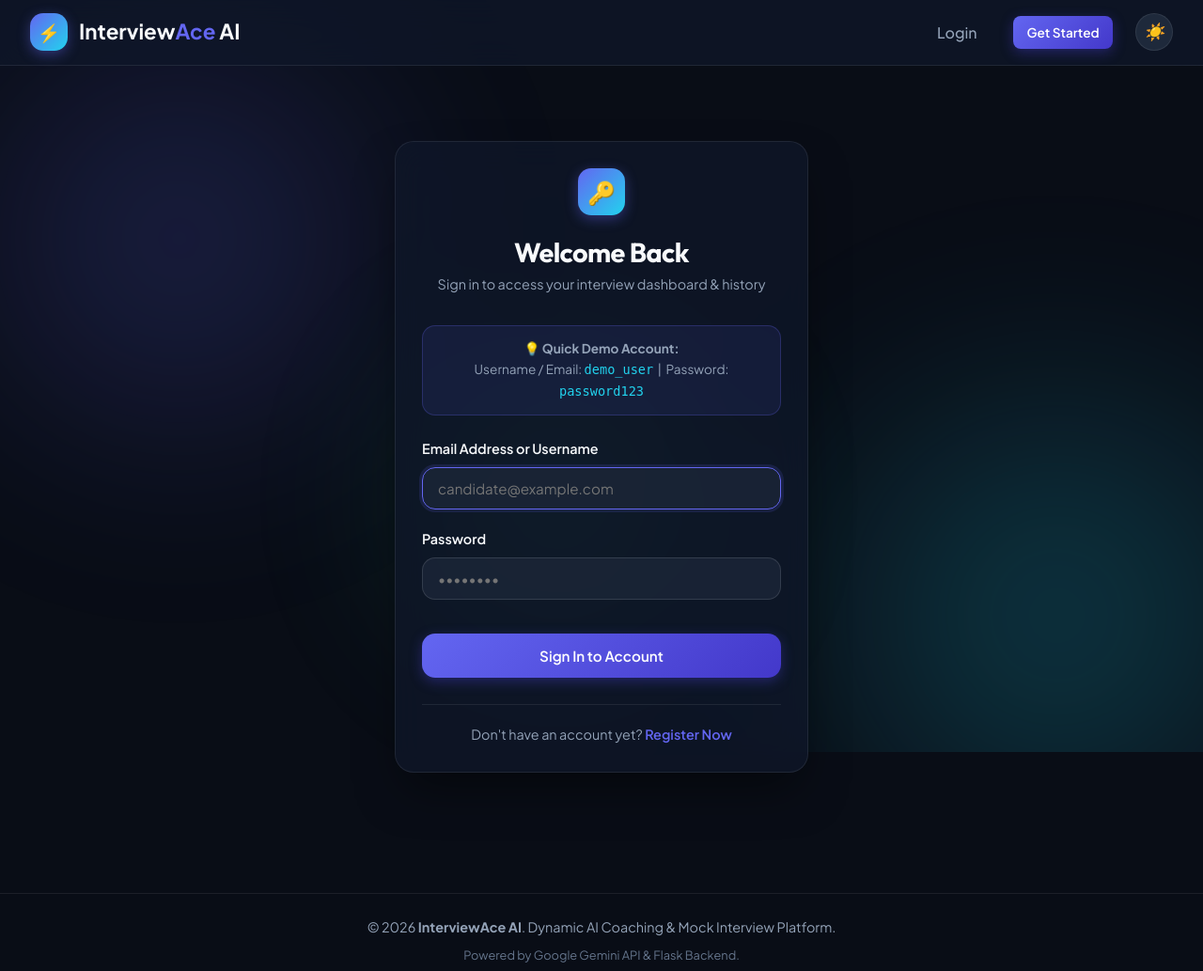
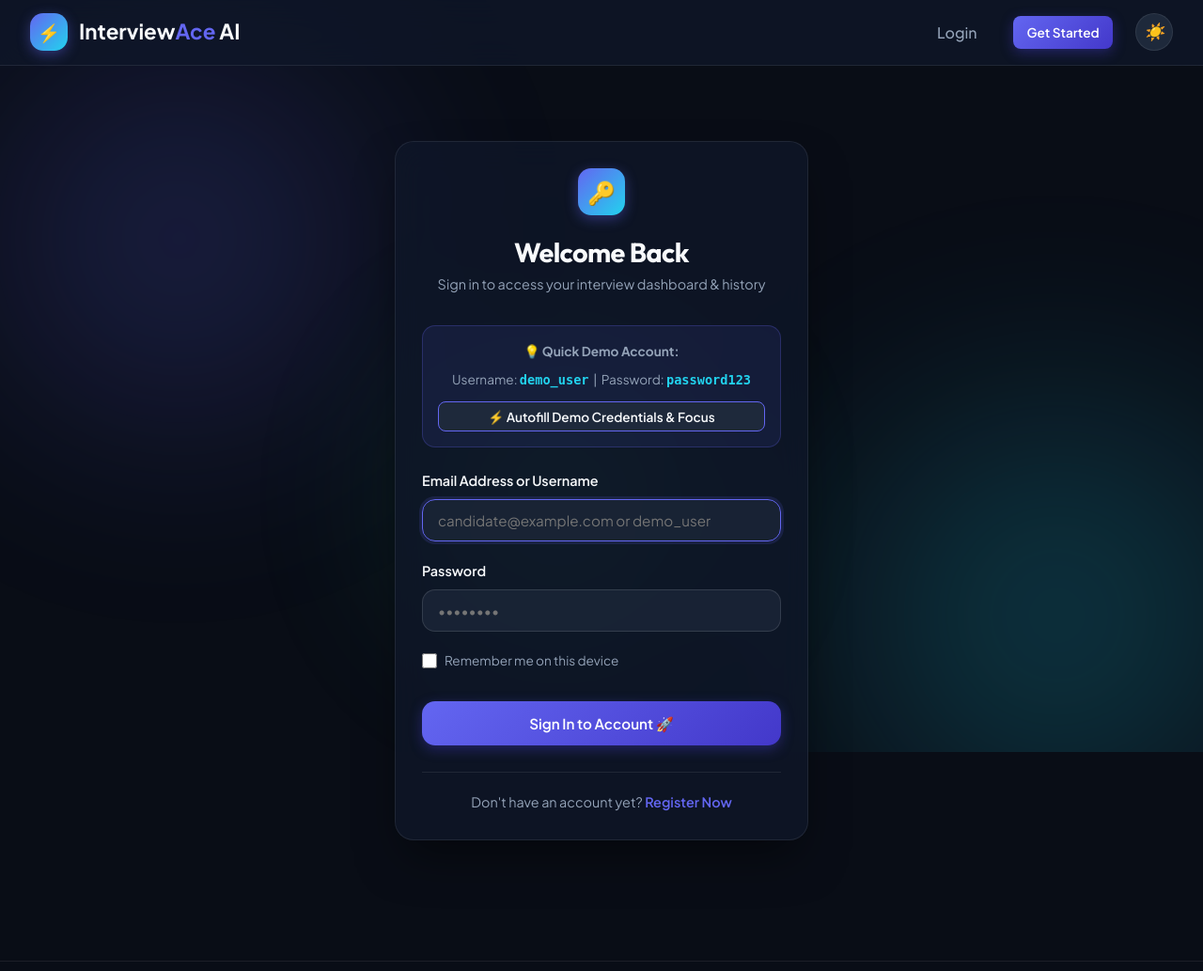
Before and after one commit to KingKhan007-git/InterviewAce-AI, a Flask app: page /login in a window 1280 px wide. Shown: the top 1033 px of the page at 94% size. Run offline with Flask 3, Linux system fonts and the light colour scheme; some libraries are stand-ins or nearby versions.

Commit message:
Fix authentication, demo user seeding, clean CSS classes, and IDE warnings

```diff
--- a/app.py
+++ b/app.py
@@ -33,11 +33,16 @@ def create_app():
 
     with app.app_context():
         db.create_all()
-        # Seed default demo account if table is empty
-        if not User.query.first():
+        # Seed or refresh default demo account
+        from sqlalchemy import func
+        demo = User.query.filter(func.lower(User.username) == 'demo_user').first()
+        if not demo:
             demo = User(username='demo_user', email='demo@example.com')
             demo.set_password('password123')
             db.session.add(demo)
+            db.session.commit()
+        elif not demo.check_password('password123'):
+            demo.set_password('password123')
             db.session.commit()
 
     # Authentication Helper Decorator
@@ -85,8 +90,8 @@ def create_app():
         if request.method == 'POST':
             username = request.form.get('username', '').strip()
             email = request.form.get('email', '').strip().lower()
-            password = request.form.get('password', '').strip()
-            confirm_password = request.form.get('confirm_password', '').strip()
+            password = request.form.get('password', '')
+            confirm_password = request.form.get('confirm_password', '')
 
             if not username or not email or not password:
                 flash('All fields are required.', 'danger')
@@ -100,11 +105,12 @@ def create_app():
                 flash('Password must be at least 6 characters long.', 'danger')
                 return render_template('auth/register.html')
 
-            if User.query.filter_by(username=username).first():
+            from sqlalchemy import func
+            if User.query.filter(func.lower(User.username) == username.lower()).first():
                 flash('Username already taken. Please choose another.', 'danger')
                 return render_template('auth/register.html')
 
-            if User.query.filter_by(email=email).first():
+            if User.query.filter(func.lower(User.email) == email.lower()).first():
                 flash('Email already registered. Please login.', 'danger')
                 return render_template('auth/register.html')
 
@@ -127,7 +133,12 @@ def create_app():
 
         if request.method == 'POST':
             email_or_user = request.form.get('email_or_user', '').strip()
-            password = request.form.get('password', '').strip()
+            password = request.form.get('password', '')
+            remember_me = request.form.get('remember_me')
+
+            if not email_or_user or not password:
+                flash('Please enter both your email/username and password.', 'warning')
+                return render_template('auth/login.html')
 
             from sqlalchemy import func
             user = User.query.filter(
@@ -135,11 +146,18 @@ def create_app():
                 (func.lower(User.username) == email_or_user.lower())
             ).first()
 
-            if not user or not user.check_password(password):
-                flash('Invalid email/username or password.', 'danger')
+            if not user:
+                flash('No account found matching that email or username. Please check your spelling or register a new account.', 'danger')
+                return render_template('auth/login.html')
+
+            if not user.check_password(password):
+                flash('Incorrect password. Please verify your password and try again.', 'danger')
                 return render_template('auth/login.html')
 
             session['user_id'] = user.id
+            if remember_me:
+                session.permanent = True
+
             flash(f'Welcome back, {user.username}!', 'success')
             next_page = request.args.get('next')
             return redirect(next_page if next_page else url_for('dashboard'))
--- a/static/css/styles.css
+++ b/static/css/styles.css
@@ -642,3 +642,11 @@ footer {
     font-size: 0.9rem;
     margin-top: 3rem;
 }
+
+/* --- Dynamic Score & Display Utility Classes --- */
+.score-high { color: var(--accent); }
+.score-medium { color: var(--warning); }
+.score-low { color: var(--danger); }
+.score-normal { color: var(--text-main); }
+.step-hidden { display: none; }
+.step-visible { display: block; }
--- a/templates/auth/login.html
+++ b/templates/auth/login.html
@@ -11,15 +11,20 @@
             <p style="color: var(--text-muted); font-size: 0.9rem;">Sign in to access your interview dashboard & history</p>
         </div>
 
-        <div style="margin-bottom: 1.5rem; padding: 0.85rem 1rem; background: rgba(99, 102, 241, 0.1); border: 1px solid rgba(99, 102, 241, 0.25); border-radius: var(--radius-md); font-size: 0.85rem; color: var(--text-muted); text-align: center;">
-            💡 <strong>Quick Demo Account:</strong><br>
-            Username / Email: <code style="color: var(--secondary);">demo_user</code> &nbsp;|&nbsp; Password: <code style="color: var(--secondary);">password123</code>
+        <div style="margin-bottom: 1.5rem; padding: 1rem; background: rgba(99, 102, 241, 0.1); border: 1px solid rgba(99, 102, 241, 0.25); border-radius: var(--radius-md); font-size: 0.85rem; color: var(--text-muted); text-align: center;">
+            <div style="margin-bottom: 0.5rem;">💡 <strong>Quick Demo Account:</strong></div>
+            <div style="margin-bottom: 0.75rem;">
+                Username: <code style="color: var(--secondary); font-weight: 600;">demo_user</code> &nbsp;|&nbsp; Password: <code style="color: var(--secondary); font-weight: 600;">password123</code>
+            </div>
+            <button type="button" onclick="fillDemoCredentials()" class="btn btn-secondary btn-sm" style="width: 100%; border-color: var(--primary);">
+                ⚡ Autofill Demo Credentials & Focus
+            </button>
         </div>
 
-        <form method="POST" action="{{ url_for('login') }}">
+        <form id="loginForm" method="POST" action="{{ url_for('login') }}">
             <div class="form-group">
                 <label class="form-label" for="email_or_user">Email Address or Username</label>
-                <input type="text" id="email_or_user" name="email_or_user" class="form-control" placeholder="candidate@example.com" required autofocus>
+                <input type="text" id="email_or_user" name="email_or_user" class="form-control" placeholder="candidate@example.com or demo_user" required autofocus>
             </div>
 
             <div class="form-group">
@@ -29,8 +34,15 @@
                 <input type="password" id="password" name="password" class="form-control" placeholder="••••••••" required>
             </div>
 
-            <button type="submit" class="btn btn-primary" style="width: 100%; margin-top: 1rem; padding: 0.85rem;">
-                Sign In to Account
+            <div class="form-group" style="display: flex; align-items: center; gap: 0.5rem; margin-top: 0.75rem;">
+                <input type="checkbox" id="remember_me" name="remember_me" style="width: 16px; height: 16px; accent-color: var(--primary); cursor: pointer;">
+                <label for="remember_me" style="font-size: 0.85rem; color: var(--text-muted); cursor: pointer; user-select: none;">
+                    Remember me on this device
+                </label>
+            </div>
+
+            <button type="submit" class="btn btn-primary" style="width: 100%; margin-top: 0.75rem; padding: 0.85rem;">
+                Sign In to Account 🚀
             </button>
         </form>
 
@@ -40,4 +52,12 @@
         </div>
     </div>
 </div>
+
+<script>
+    function fillDemoCredentials() {
+        document.getElementById('email_or_user').value = 'demo_user';
+        document.getElementById('password').value = 'password123';
+        document.getElementById('password').focus();
+    }
+</script>
 {% endblock %}
--- a/templates/dashboard.html
+++ b/templates/dashboard.html
@@ -36,7 +36,7 @@
         <div class="metric-icon icon-cyan">🏆</div>
         <div>
             <div class="metric-label">Overall Average Score</div>
-            <div class="metric-value" style="color: {% if avg_score >= 80 %}var(--accent){% elif avg_score >= 60 %}var(--warning){% else %}var(--text-main){% endif %};">
+            <div class="metric-value {% if avg_score >= 80 %}score-high{% elif avg_score >= 60 %}score-medium{% else %}score-normal{% endif %}">
                 {{ avg_score }}<span style="font-size: 1.1rem; color: var(--text-muted);">/100</span>
             </div>
         </div>
@@ -134,7 +134,7 @@
                             <td>{{ interview.difficulty }}</td>
                             <td>
                                 {% if interview.status == 'completed' and interview.overall_score != none %}
-                                    <strong style="color: {% if interview.overall_score >= 80 %}var(--accent){% elif interview.overall_score >= 65 %}var(--warning){% else %}var(--danger){% endif %};">
+                                    <strong class="{% if interview.overall_score >= 80 %}score-high{% elif interview.overall_score >= 65 %}score-medium{% else %}score-low{% endif %}">
                                         {{ interview.overall_score }} / 100
                                     </strong>
                                 {% else %}
--- a/templates/history.html
+++ b/templates/history.html
@@ -48,7 +48,7 @@
                             <td>{{ interview.difficulty }}</td>
                             <td>
                                 {% if interview.overall_score != none %}
-                                    <strong style="font-size: 1.1rem; color: {% if interview.overall_score >= 80 %}var(--accent){% elif interview.overall_score >= 65 %}var(--warning){% else %}var(--danger){% endif %};">
+                                    <strong class="{% if interview.overall_score >= 80 %}score-high{% elif interview.overall_score >= 65 %}score-medium{% else %}score-low{% endif %}" style="font-size: 1.1rem;">
                                         {{ interview.overall_score }} / 100
                                     </strong>
                                 {% else %}
--- a/templates/interview/report.html
+++ b/templates/interview/report.html
@@ -7,7 +7,7 @@
     <!-- Report Executive Summary Header -->
     <div class="glass-card" style="text-align: center; padding: 2.5rem 1.5rem; margin-bottom: 2rem; background: linear-gradient(135deg, rgba(99, 102, 241, 0.1), rgba(52, 211, 153, 0.1));">
         <div class="score-circle" style="--score-deg: {{ (interview.overall_score or 0) * 3.6 }};">
-            <span class="score-number" style="color: {% if (interview.overall_score or 0) >= 80 %}var(--accent){% elif (interview.overall_score or 0) >= 65 %}var(--warning){% else %}var(--danger){% endif %};">
+            <span class="score-number {% if (interview.overall_score or 0) >= 80 %}score-high{% elif (interview.overall_score or 0) >= 65 %}score-medium{% else %}score-low{% endif %}">
                 {{ interview.overall_score or 0 }}
             </span>
         </div>
--- a/templates/interview/session.html
+++ b/templates/interview/session.html
@@ -33,7 +33,7 @@
 
     <!-- Question Cards -->
     {% for q in interview.questions %}
-        <div class="question-step-card glass-card" data-index="{{ loop.index0 }}" data-question-id="{{ q.id }}" style="display: {% if loop.first %}block{% else %}none{% endif %};">
+        <div class="question-step-card glass-card {% if loop.first %}step-visible{% else %}step-hidden{% endif %}" data-index="{{ loop.index0 }}" data-question-id="{{ q.id }}">
             <div style="margin-bottom: 1.5rem; padding-bottom: 1rem; border-bottom: 1px solid var(--glass-border);">
                 <span class="badge badge-info" style="margin-bottom: 0.75rem;">Question {{ loop.index }}</span>
                 <h3 style="font-size: 1.3rem; font-weight: 600; line-height: 1.5;">
--- a/templates/interview/setup.html
+++ b/templates/interview/setup.html
@@ -178,7 +178,7 @@
     function handleFileSelected(input) {
         if (input.files.length > 0) {
             const file = input.files[0];
-            if (!file.name.toLowerCase().endswith('.pdf') && !file.type.includes('pdf')) {
+            if (!file.name.toLowerCase().endsWith('.pdf') && !file.type.includes('pdf')) {
                 alert('Please select a valid PDF file.');
                 input.value = '';
                 return;
```
Also changed, not shown: models.py (+34 -0 lines), test_app.py (+47 -1 lines).
